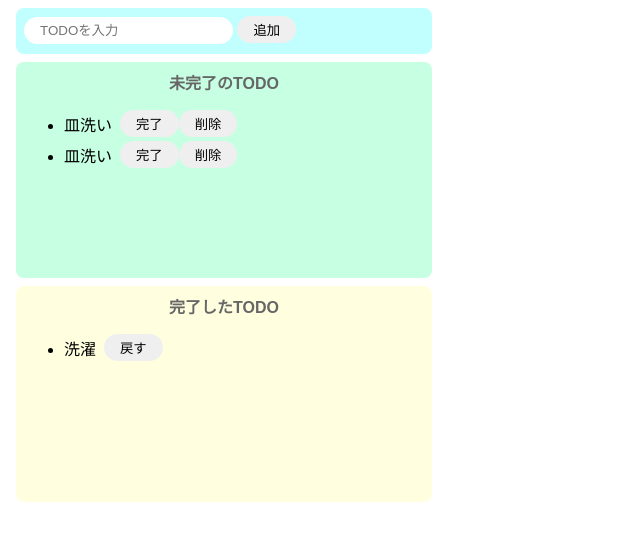
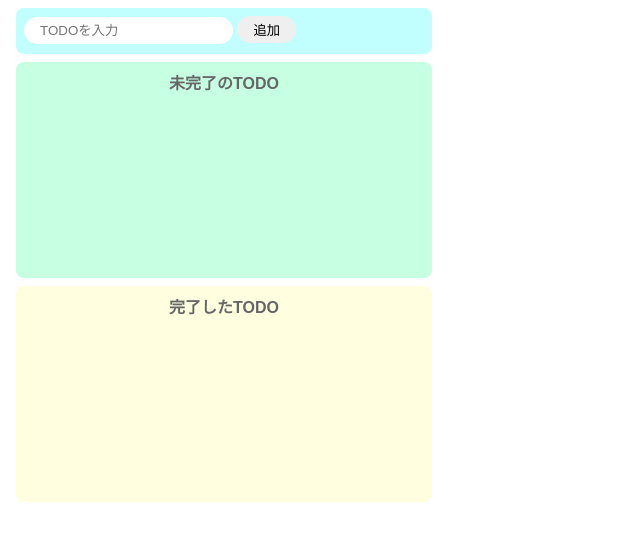
Before and after one commit to gwonin-kenji/React-product, a website built with Parcel: page index.html in a window 1280 px wide. Shown: the whole page, without its empty margins (0-640 px from the left). Built offline with nearby package versions, Linux system fonts and the light colour scheme.

Commit message:
初期状態に設定

```diff
--- a/index.html
+++ b/index.html
@@ -12,28 +12,11 @@
     </div>
     <div class="incomplete-area">
       <p class="title">未完了のTODO</p>
-      <ul id="incomplete-list">
-        <div class="list-row">
-          <li>皿洗い</li>
-          <button>完了</button>
-          <button>削除</button>
-        </div>
-
-        <div class="list-row">
-          <li>皿洗い</li>
-          <button>完了</button>
-          <button>削除</button>
-        </div>
-      </ul>
+      <ul id="incomplete-list"></ul>
     </div>
     <div class="complete-area">
       <p class="title">完了したTODO</p>
-      <ul id="complete-list">
-        <div class="list-row">
-          <li>洗濯</li>
-          <button>戻す</button>
-        </div>
-      </ul>
+      <ul id="complete-list"></ul>
     </div>
 
     <script src="src/index.js"></script>
```
